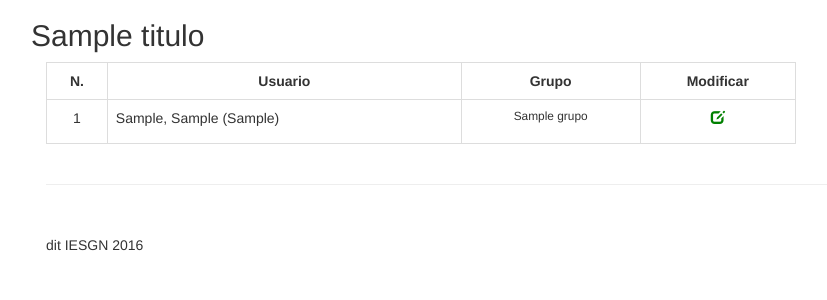
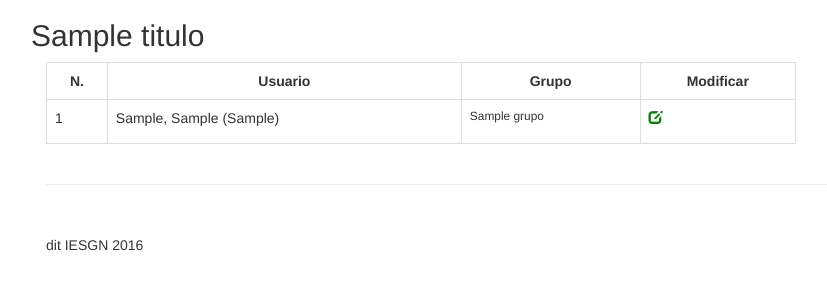
Before and after one commit to iesgn/gestiona_iesgn, a Django app: template usuarios/templates/listar.html in a window 1280 px wide. Shown: the part 291-591 px from the top of the page, without its empty margins (24-851 px from the left). Run offline with Django 3.2, Linux system fonts and the light colour scheme; the template is opened without the code that fills it: most values are stand-ins (such as "Sample title", 1, 10 or a date in 2020); form fields are guessed from the names that the template uses; some libraries are stand-ins or nearby versions.

```diff
--- a/usuarios/templates/listar.html
+++ b/usuarios/templates/listar.html
@@ -48,12 +48,12 @@
       </tr>
       {% for r in resultados %}
       <tr>
-        <td class="align-middle text-center">{{forloop.counter}}</td>
+        <td class="align-middle">{{forloop.counter}}</td>
         <td>{{r.sn.0}}, {{r.givenname.0}} ({{r.uid.0}})</td>
         {% autoescape off %}
-        <td class="align-middle text-center"><p class="small">{{r.grupo}}</p></td>
+        <td class="align-middle"><p class="small">{{r.grupo}}</p></td>
         {% endautoescape %}
-        <td class="align-middle text-center"><a href="{{SITE_URL}}/usuarios/update/{{r.uid.0}}"><span class="glyphicon glyphicon-edit" style="color:green" aria-hidden="true"></span></a></td>
+        <td class="align-middle"><a href="{{SITE_URL}}/usuarios/update/{{r.uid.0}}"><span class="glyphicon glyphicon-edit" style="color:green" aria-hidden="true"></span></a></td>
       </tr>
 
 {% endfor %}
```
